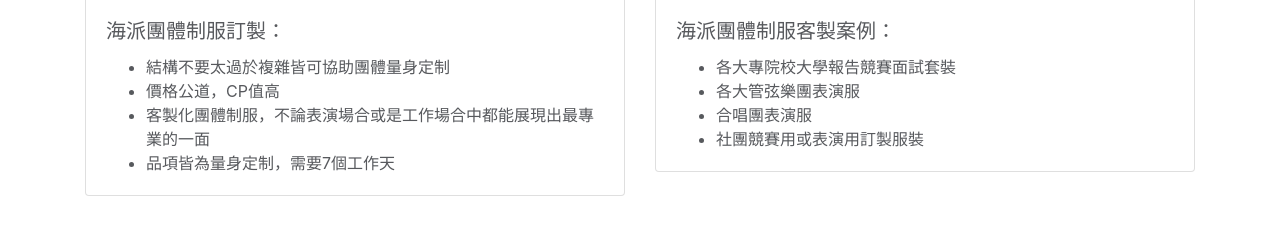
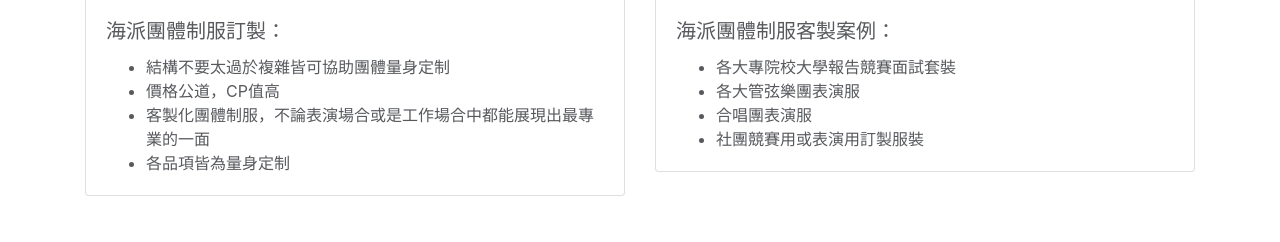
Before and after one commit to elinyuhanwu/HiPai-Collection, a Node server app: page /uniforms in a window 1280 px wide. Shown: the part 486-728 px from the top of the page. Run offline with Node 20, Linux system fonts and the light colour scheme; some libraries are stand-ins or nearby versions.

Commit message:
delete workdays

```diff
--- a/views/former.ejs
+++ b/views/former.ejs
@@ -66,7 +66,7 @@
                 <div class="card-body">
                     <h5 class="card-title">海派：訂製大哉問</h5>
                     <ul class="card-text">
-                      <li>所有品項皆為量身定制，需要10個工作天</li>
+                      <li>所有品項皆為量身定制</li>
                       <li>整套西服(外套+西裝長褲)價格$3000起</li>
                       <li>價格合理公道，貨真價實</li>
                       <li>訂製西裝比起成衣更加客製化，穿起來更為合身挺拔</li>
--- a/views/uniform.ejs
+++ b/views/uniform.ejs
@@ -11,7 +11,7 @@
                           <li>結構不要太過於複雜皆可協助團體量身定制</li>
                           <li>價格公道，CP值高</li>
                           <li>客製化團體制服，不論表演場合或是工作場合中都能展現出最專業的一面</li>
-                          <li>品項皆為量身定制，需要7個工作天</li>
+                          <li>各品項皆為量身定制</li>
                       </ul>
                   </div>
               </div>
```
